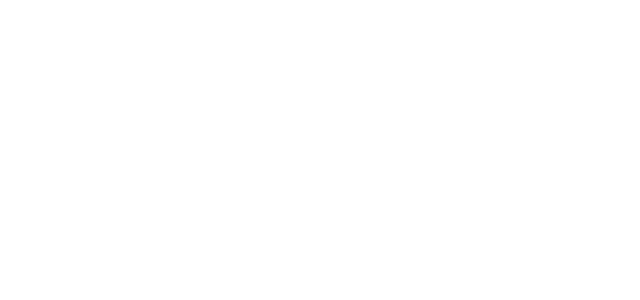
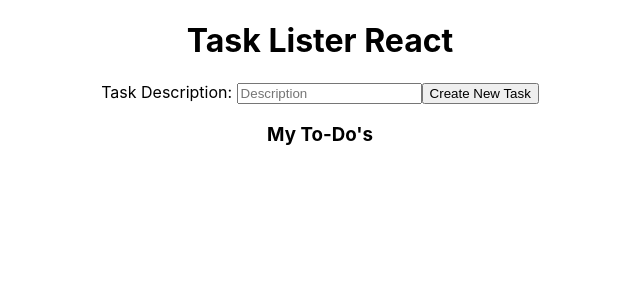
Before and after one commit to nickjoven/tasklister-react, a React (Create React App) app: page / in a window 1280 px wide. Shown: the top 300 px of the page, without its empty margins (320-960 px from the left). Built offline with nearby package versions, Linux system fonts and the light colour scheme.

Commit message:
finished rep 06

```diff
--- a/src/App.js
+++ b/src/App.js
@@ -1,13 +1,19 @@
-import React from 'react';
+import React, { useState } from 'react';
 import './App.css';
-
+import Banner from './components/Banner'
+import TaskForm from './components/TaskForm'
+import TaskList from './components/TaskList'
 
 const App = () => {
-
-
+  const [tasks, setTasks] = useState([])
+  const handleSubmit = (text) => {
+    setTasks([...tasks, text])
+  }
   return (
     <div className="App">
-
+      <Banner bannerText='Task Lister React' />
+      <TaskForm handleSubmit={handleSubmit} />
+      <TaskList tasks={tasks} />
     </div>
   );
 }
--- /dev/null
+++ b/src/components/Banner.js
@@ -0,0 +1,6 @@
+const Banner = ({bannerText}) => {
+    return (
+        <h1>{bannerText}</h1>
+    )
+}
+export default Banner
--- /dev/null
+++ b/src/components/Task.js
@@ -0,0 +1,6 @@
+const Task = ({text}) => {
+    return (
+        <li>{text}</li>
+    )
+}
+export default Task
--- /dev/null
+++ b/src/components/TaskForm.js
@@ -0,0 +1,25 @@
+import { useState } from 'react'
+
+const TaskForm = ({handleSubmit}) => {
+    const [text, setText] = useState('')
+    const handleChange = (e) => {
+        setText(e.target.value)
+    }
+    return (
+        <div className='Task-Form'>
+            <form onSubmit={(e) => {
+                e.preventDefault()
+                handleSubmit(text)
+                e.target.reset()
+                setText('')
+            }}>
+                <label>Task Description: </label>
+                <input onChange={(e) => {
+                    handleChange(e)
+                }} placeholder='Description'/>
+                <input type='submit' value='Create New Task' />
+            </form>
+        </div>
+    )
+}
+export default TaskForm
--- /dev/null
+++ b/src/components/TaskList.js
@@ -0,0 +1,18 @@
+import Task from './Task'
+
+const TaskList = ({tasks}) => {
+    return (
+        <div className='Task-List'>
+            <h3>My To-Do's</h3>
+            <ul>
+                {tasks.map((element, index) => {
+                    return (
+                        <Task key={index} text={element} />
+                    )
+                })}
+            </ul>
+        </div>
+    )
+}
+
+export default TaskList
```
